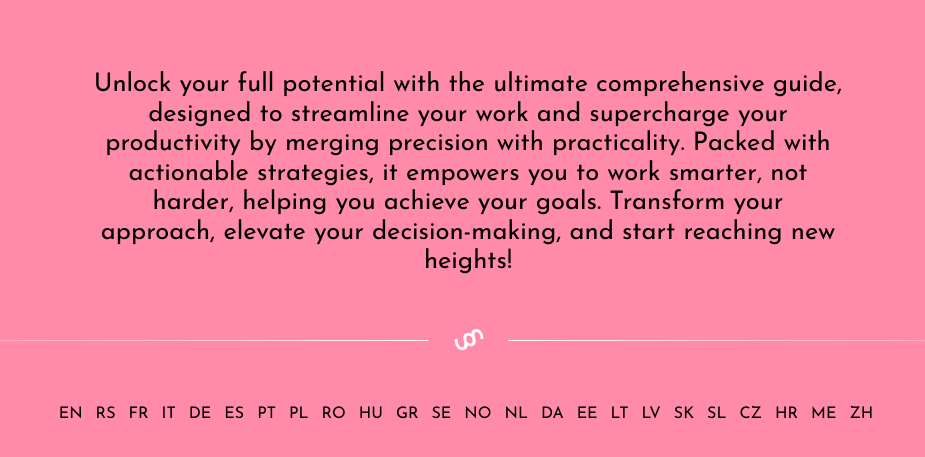
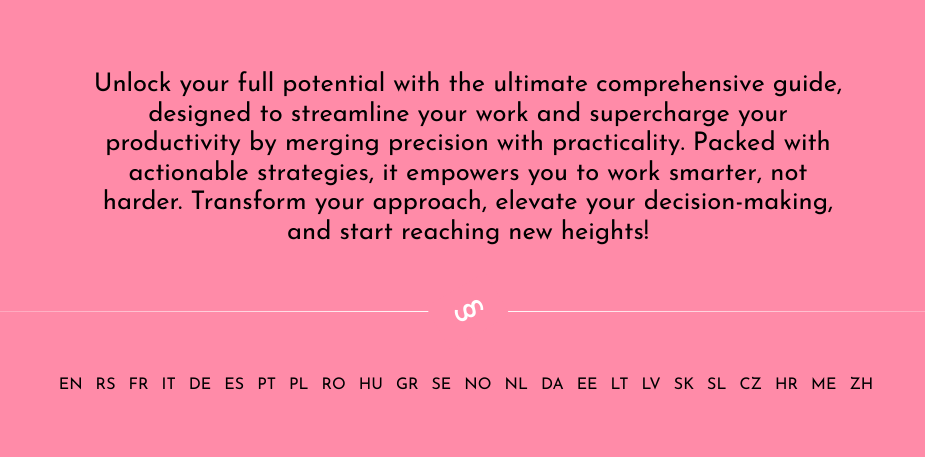
Before and after one commit to igr/zdrum, an Astro site: page / in a window 1280 px wide. Shown: the part 615-1072 px from the top of the page, without its empty margins (172-1097 px from the left). Built offline with nearby package versions, Linux system fonts and the light colour scheme; Astro itself is replaced by a stand-in of ours.

Commit message:
Shorten the description

```diff
--- a/src/pages/index.astro
+++ b/src/pages/index.astro
@@ -16,7 +16,7 @@ const languages = [
 		Unlock your full potential with the ultimate comprehensive guide,
 		designed to streamline your work and supercharge your productivity
 		by merging precision with practicality. Packed with actionable strategies,
-		it empowers you to work smarter, not harder, helping you achieve your goals.
+		it empowers you to work smarter, not harder.
 		Transform your approach, elevate your decision-making, and start reaching new heights!
 	</p>
 
```
